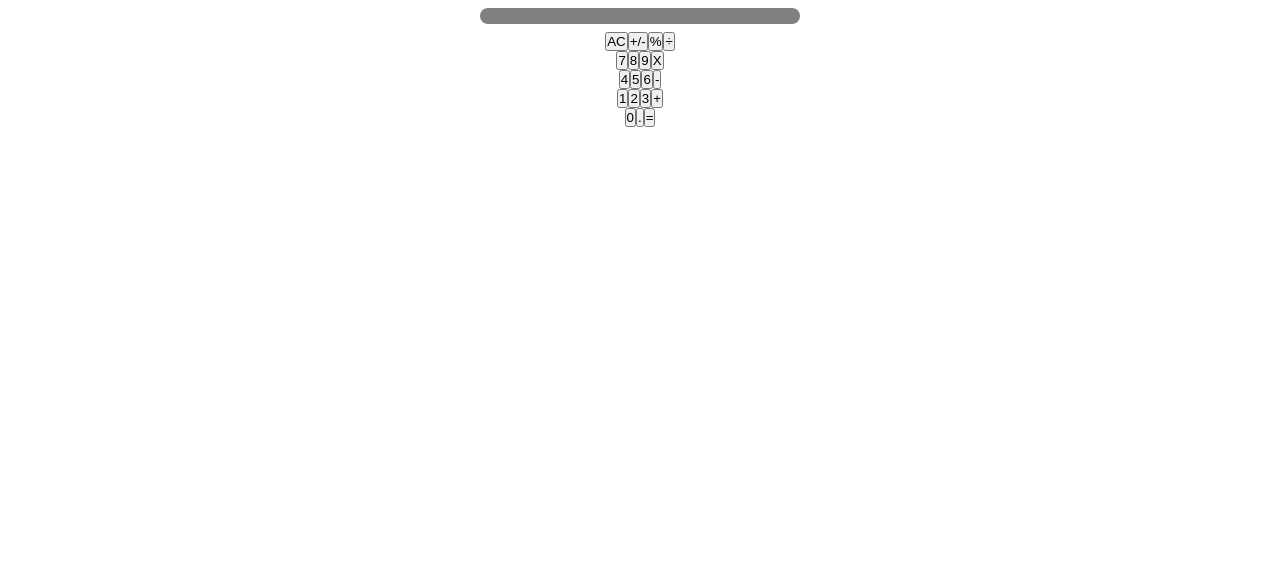
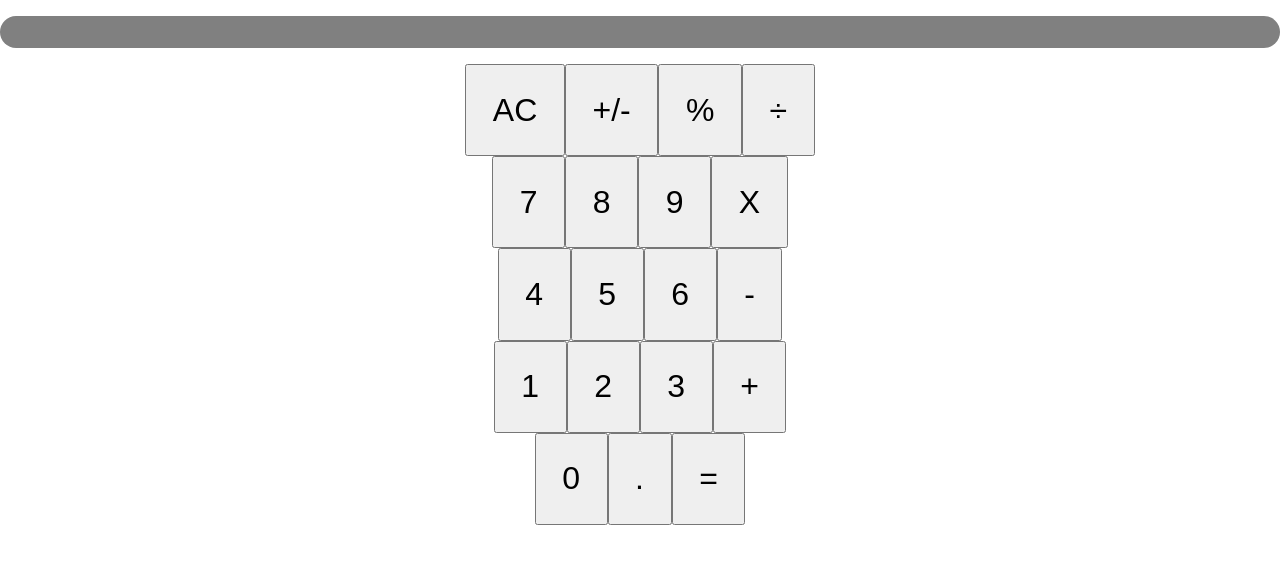
Before and after one commit to kenderb/calculator-react-app, a React (Create React App) app: page / in a window 1280 px wide. Shown: the top 564 px of the page. Built offline with nearby package versions, Linux system fonts and the light colour scheme.

Commit message:
Update the font size in the Button and Display components

```diff
--- a/src/components/Button.js
+++ b/src/components/Button.js
@@ -1,8 +1,12 @@
 import React from 'react';
 import PropTypes from 'prop-types';
 
+const buttonStyle = {
+  fontSize: '2em',
+  padding: '0.8em',
+};
 const Button = ({ buttonName, clickHandler }) => (
-  <button type="button" onClick={() => clickHandler(buttonName)}>
+  <button type="button" onClick={() => clickHandler(buttonName)} style={buttonStyle}>
     {buttonName}
   </button>
 );
--- a/src/components/Display.js
+++ b/src/components/Display.js
@@ -1,12 +1,12 @@
 import PropTypes from 'prop-types';
 
 const divStyle = {
+  fontSize: '2em',
   display: 'flex',
   justifyContent: 'center',
   padding: '0.5em',
   backgroundColor: 'gray',
   color: 'white',
-  width: '25vw',
   margin: '0.5em auto',
   borderRadius: '1em',
 };
```
